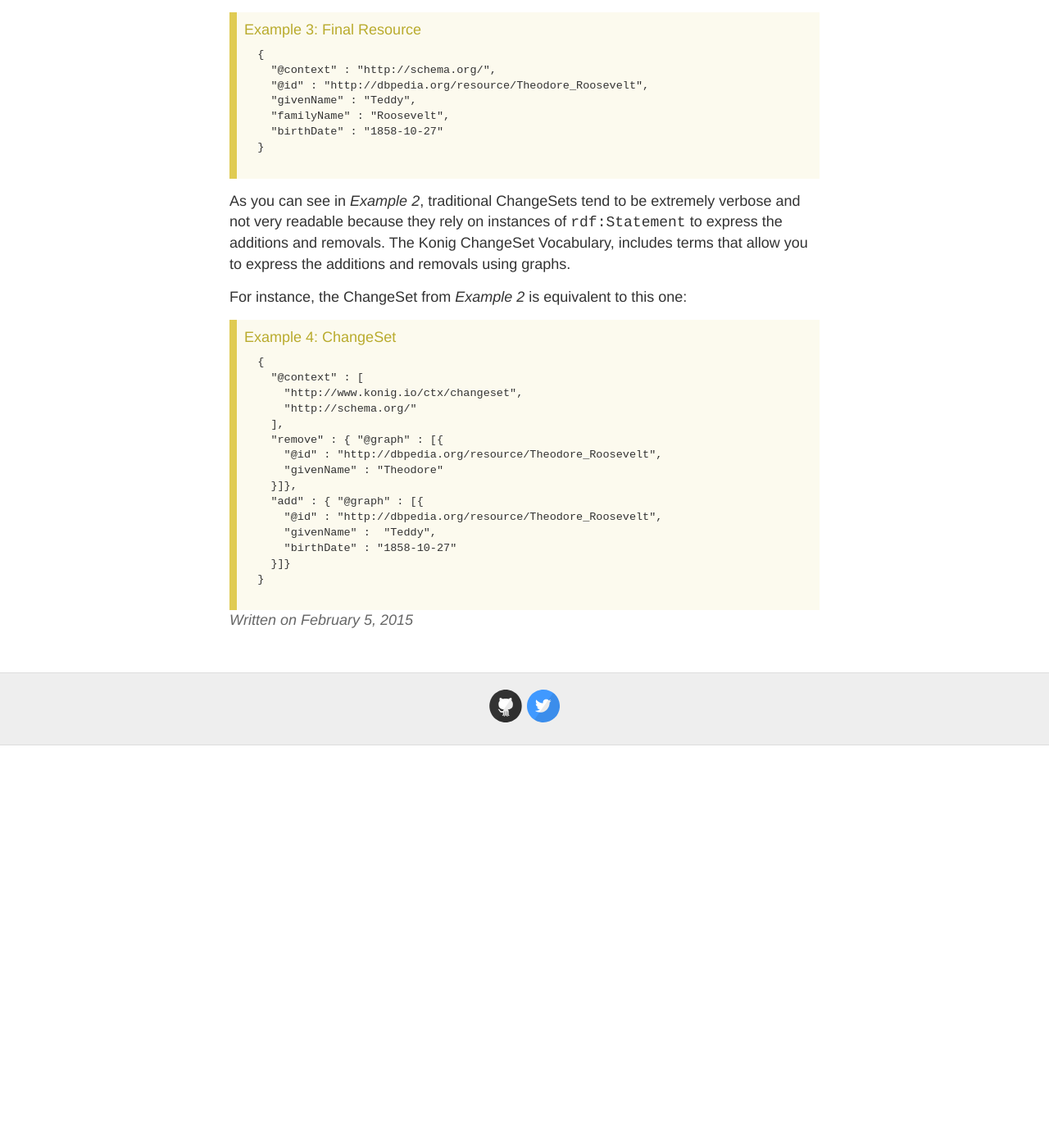
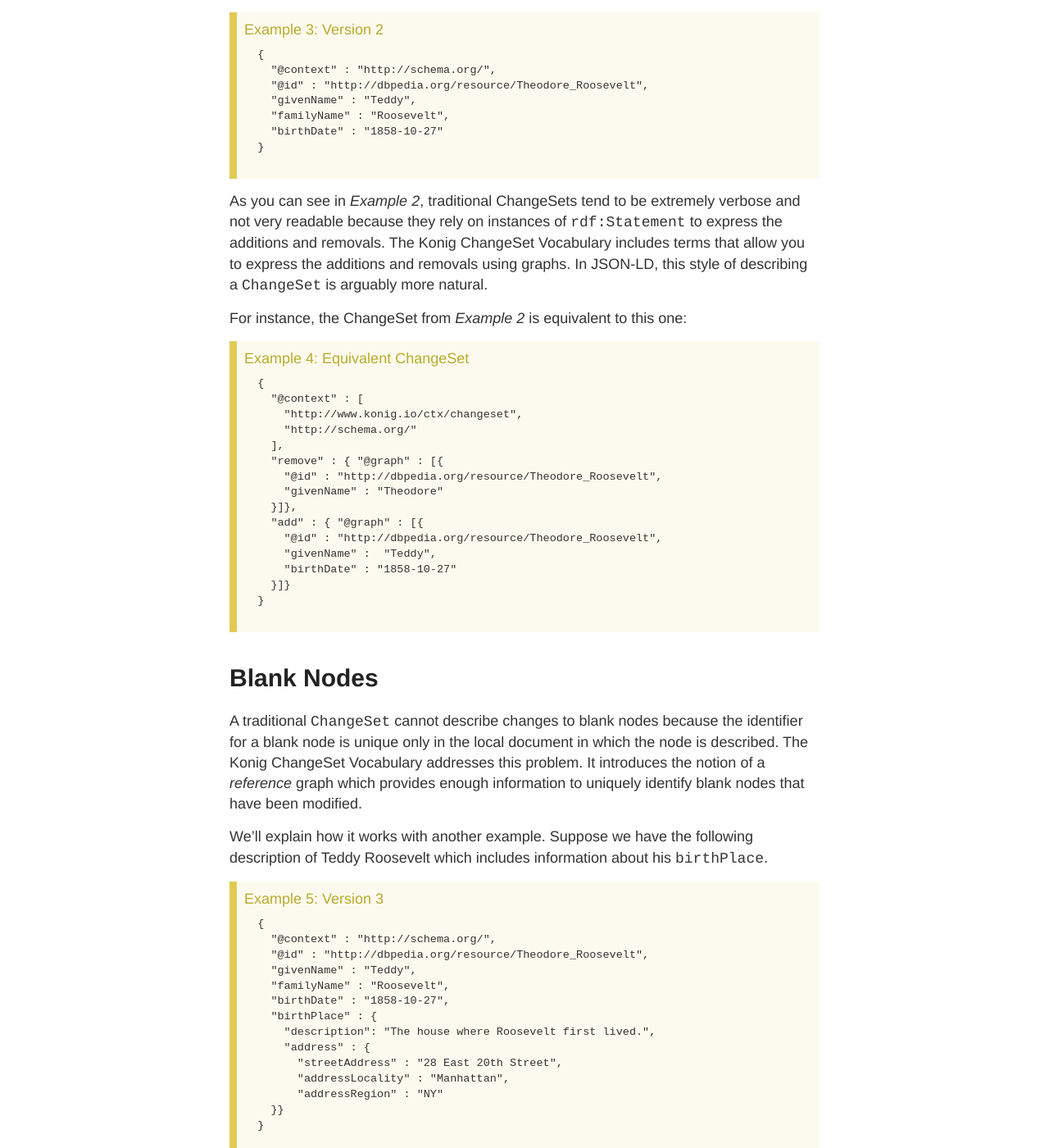
Before and after one commit to konigio/konigio.github.io, a Jekyll site: the page built from _posts/2015-02-05-Change-Sets.md, in a window 1280 px wide and 1400 px high, scrolled down 1115 px. Shown: the whole window at 82% size. Built offline with Jekyll 4.4.1, drawn with Linux system fonts in a browser that asks for light colours; Markdown is read by kramdown in place of the engine named in the settings; before the commit the page ends 2024 px from its top, so only the background shows below that; some of the changed text lies outside the part shown.

Commit message:
Update ChangeSet

```diff
--- a/_posts/2015-02-05-Change-Sets.md
+++ b/_posts/2015-02-05-Change-Sets.md
@@ -10,7 +10,7 @@
 
 Suppose you start with the following resource...
 <div class="example">
-	<div class="example-title">Original Resource</div>
+	<div class="example-title">Version 1</div>
 	<pre class="json">
   {
     "@context" : "http://schema.org/",
@@ -52,7 +52,7 @@
 Then, the resulting resource would be...
 
 <div class="example">
-  <div class="example-title">Final Resource</div>
+  <div class="example-title">Version 2</div>
   <pre class="json">
   {
     "@context" : "http://schema.org/",
@@ -66,13 +66,14 @@
 
 As you can see in *Example 2*, traditional ChangeSets tend to be extremely verbose and not very
 readable because they rely on instances of `rdf:Statement` to express the additions and
-removals.  The Konig ChangeSet Vocabulary, includes terms that allow you to express the
-additions and removals using graphs.
+removals.  The Konig ChangeSet Vocabulary includes terms that allow you to express the
+additions and removals using graphs.  In JSON-LD, this style of describing a `ChangeSet` is
+arguably more natural.
 
 For instance, the ChangeSet from *Example 2* is equivalent to this one:
 
 <div class="example">
-  <div class="example-title">ChangeSet</div>
+  <div class="example-title">Equivalent ChangeSet</div>
   <pre class="json">
   {
     "@context" : [
@@ -91,3 +92,88 @@
   }
   </pre>
 </div>
+
+# Blank Nodes
+
+A traditional `ChangeSet` cannot describe changes to blank nodes because the identifier for a blank
+node is unique only in the local document in which the node is described.  The Konig ChangeSet
+Vocabulary addresses this problem.  It introduces the notion of a *reference* graph which provides
+enough information to uniquely identify blank nodes that have been modified.
+
+We'll explain how it works with another example.  Suppose we have the following description of
+Teddy Roosevelt which includes information about his `birthPlace`.
+
+<div class="example">
+  <div class="example-title">Version 3</div>
+  <pre class="json">
+  {
+    "@context" : "http://schema.org/",
+    "@id" : "http://dbpedia.org/resource/Theodore_Roosevelt",
+    "givenName" : "Teddy",
+    "familyName" : "Roosevelt",
+    "birthDate" : "1858-10-27",
+    "birthPlace" : {
+      "description": "The house where Roosevelt first lived.",
+      "address" : {
+        "streetAddress" : "28 East 20th Street",
+        "addressLocality" : "Manhattan",
+        "addressRegion" : "NY"
+    }}
+  }
+  </pre>
+</div>
+
+Later we decide to use geo-coordinates instead of a postal address,
+and so we apply the following `ChangeSet`.
+
+
+<div class="example">
+  <div class="example-title">Replace postal address with geo-coordinates</div>
+  <pre class="json">{
+    "@context" : [
+      "http://www.konig.io/ctx/changeset",
+      "http://schema.org/"
+    ],
+    "reference" : { "@graph" : [{
+      "@id" : "http://dbpedia.org/resource/Theodore_Roosevelt",
+      "birthPlace" : "_:b1"
+    }]},
+    "remove" : { "@graph" : [{
+      "@id" : "_:b1",
+      "address" : {
+        "streetAddress" : "28 East 20th Street",
+        "addressLocality" : "Manhattan",
+        "addressRegion" : "NY"
+    }}]},
+    "add" : { "@graph" : [{
+      "@id" : "_:b1"
+      "geo" : {
+        "latitude" : 40.738889,
+        "longitude" : -73.989722
+    }}]}
+  }
+  </pre>
+</div>
+
+The `reference` graph tells us that `_:b1` is the identifier for Teddy's
+birth place.
+
+After applying the `ChangeSet`, we have the following description:
+
+<div class="example">
+  <div class="example-title">Version 4</div>
+  <pre class="json">
+  {
+    "@context" : "http://schema.org/",
+    "@id" : "http://dbpedia.org/resource/Theodore_Roosevelt",
+    "givenName" : "Teddy",
+    "familyName" : "Roosevelt",
+    "birthDate" : "1858-10-27",
+    "birthPlace" : {
+      "description": "The house where Roosevelt first lived.",
+      "geo" : {
+        "latitude" : 40.738889,
+        "longitude" : -73.989722
+  }}}
+  </pre>
+</div>
```
